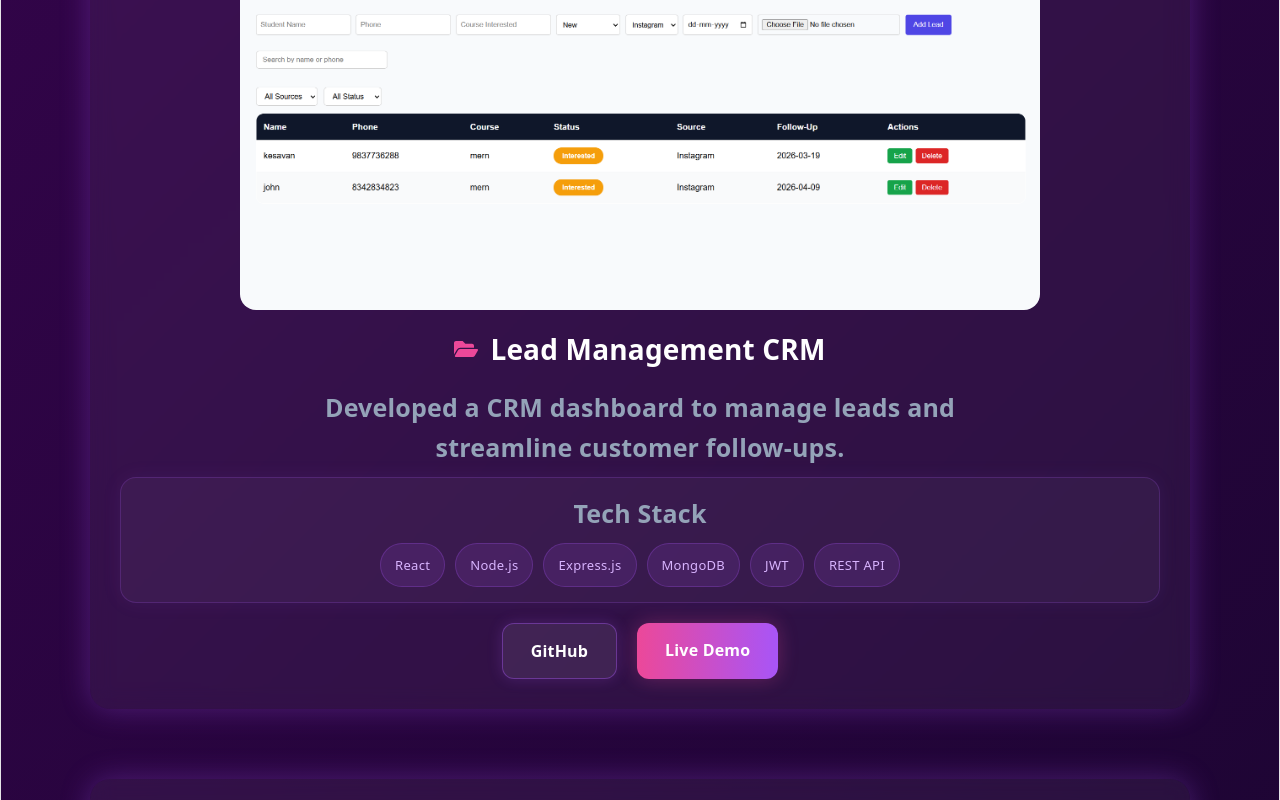
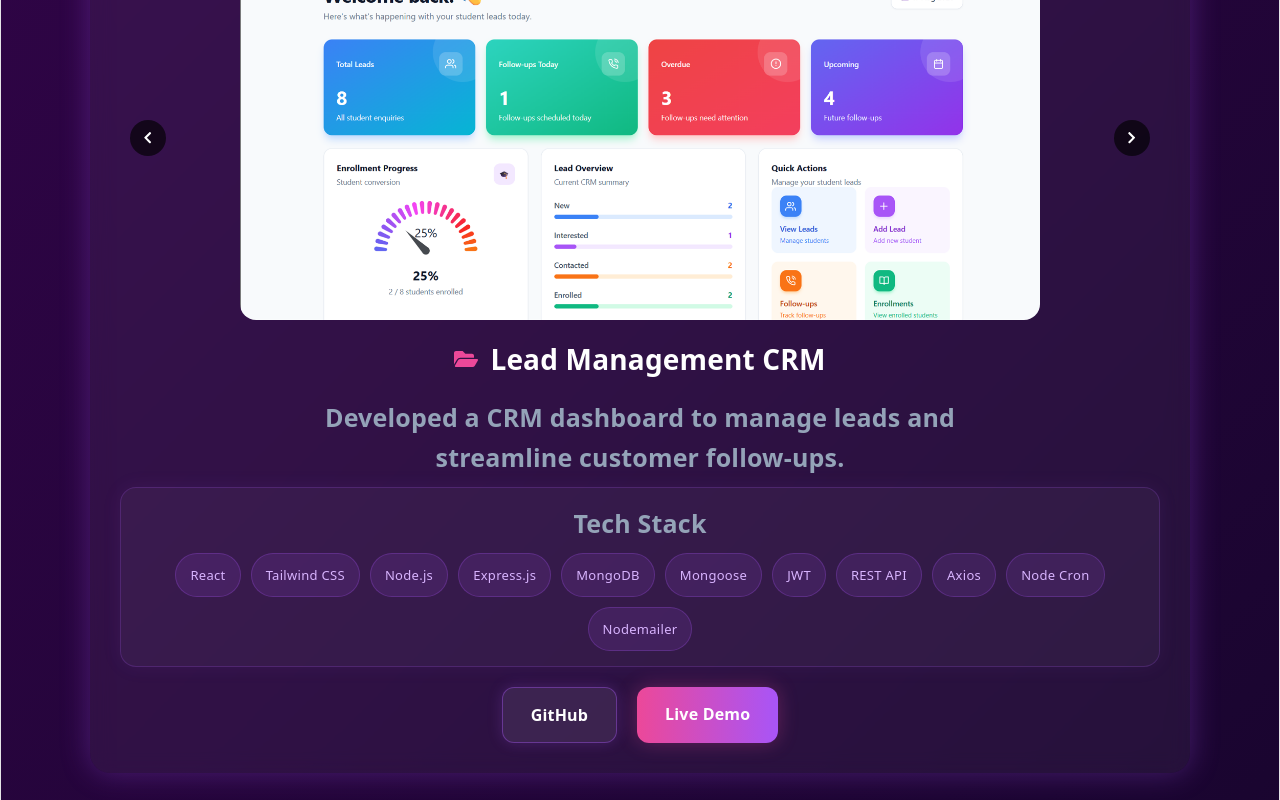
Before and after one commit to Kesavakumar10/Portfolio, a React (Vite) app: page / in a window 1280 px wide. Shown: the part 3080-3880 px from the top of the page. Built offline with nearby package versions, Linux system fonts and the light colour scheme.

Commit message:
updated project

```diff
--- a/src/components/Projects.jsx
+++ b/src/components/Projects.jsx
@@ -1,37 +1,112 @@
+import { useState } from "react";
 import { motion } from "framer-motion";
-import { FaFolderOpen } from "react-icons/fa";
+import {
+  FaFolderOpen,
+  FaChevronLeft,
+  FaChevronRight,
+} from "react-icons/fa";
 
 export default function Projects() {
   const projects = [
     {
       title: "Headless CMS",
-      img: "/Headless-cms.png",
+      images: [
+        "/Headless-cms.png",
+        "",
+        "",
+      ],
       github: "https://github.com/Kesavakumar10/Headless-cms-client-react",
       live: "https://blogspace-cms.netlify.app",
       description:
         "Developed a full-stack Headless CMS with AI-powered blog and image generation, rich text editing, SEO management, scheduled publishing, and secure admin authentication.",
-      tech: ["React", "Vite", "Tailwind CSS", "Node.js", "Express.js", "MongoDB", "JWT", "Multer", "Tiptap", "Gemini AI", "Pollinations AI"],
+      tech: [
+        "React",
+        "Vite",
+        "Tailwind CSS",
+        "Node.js",
+        "Express.js",
+        "MongoDB",
+        "JWT",
+        "Multer",
+        "Tiptap",
+        "Gemini AI",
+        "Pollinations AI",
+      ],
     },
+
     {
       title: "Lead Management CRM",
-      img: "/CRM.png",
-      github: "https://github.com/Kesavakumar10/leadflow/tree/main/frontend/myapp",
+      images: [
+        "/CRM.png",
+        "/CRM1.png",
+        "",
+      ],
+      github:
+        "https://github.com/Kesavakumar10/leadflow/tree/main/frontend/myapp",
       live: "https://leadflowcr.netlify.app/",
       description:
         "Developed a CRM dashboard to manage leads and streamline customer follow-ups.",
-      tech: ["React", "Node.js", "Express.js", "MongoDB", "JWT", "REST API"],
-    },
-    {
-      title: "Shopping Cart Web Application",
-      img: "/WebCart.png",
-      github: "https://github.com/Kesavakumar10/EliteArena",
-      live: "https://elitecart1.netlify.app/",
-      description:
-        "Built a responsive shopping cart app with smooth product browsing and cart management.",
-      tech: ["React", "JavaScript", "CSS", "Material-UI", "Node.js", "Express.js", "MongoDB", "REST API"],
+      tech: [
+        "React",
+        "Tailwind CSS",
+        "Node.js",
+        "Express.js",
+        "MongoDB",
+        "Mongoose",
+        "JWT",
+        "REST API",
+        "Axios",
+        "Node Cron",
+        "Nodemailer",
+      ],
     },
 
+    // {
+      // title: "Shopping Cart Web Application",
+    //   images: [
+    //     "/WebCart.png",
+    //     "",
+    //     "",
+    //   ],
+    //   github: "https://github.com/Kesavakumar10/EliteArena",
+    //   live: "https://elitecart1.netlify.app/",
+    //   description:
+    //     "Built a responsive shopping cart app with smooth product browsing and cart management.",
+    //   tech: [
+    //     "React",
+    //     "JavaScript",
+    //     "CSS",
+    //     "Material-UI",
+    //     "Node.js",
+    //     "Express.js",
+    //     "MongoDB",
+    //     "REST API",
+    //   ],
+    // },
   ];
+
+  const [currentSlides, setCurrentSlides] = useState({});
+
+  const getValidImages = (project) => {
+    return project.images.filter((image) => image !== "");
+  };
+
+  const nextSlide = (projectIndex, totalImages) => {
+    setCurrentSlides((prev) => ({
+      ...prev,
+      [projectIndex]:
+        ((prev[projectIndex] || 0) + 1) % totalImages,
+    }));
+  };
+
+  const previousSlide = (projectIndex, totalImages) => {
+    setCurrentSlides((prev) => ({
+      ...prev,
+      [projectIndex]:
+        ((prev[projectIndex] || 0) - 1 + totalImages) %
+        totalImages,
+    }));
+  };
 
   return (
     <motion.section
@@ -43,31 +118,76 @@ export default function Projects() {
     >
       <div style={{ textAlign: "center" }}>
         <h2 className="projects-heading">PROJECT SHOWCASE</h2>
+
         {/* <p className="heading-line"></p> */}
-        <p className="projects-subtext">A glimpse into what I've been working on.</p>
+
+        <p className="projects-subtext">
+          A glimpse into what I've been working on.
+        </p>
       </div>
 
       <div className="projects-container">
-        {projects.map((project, index) => (
+        {projects.map((project, index) => {
+          const images = getValidImages(project);
+          const currentIndex = currentSlides[index] || 0;
+
+          return (
             <motion.div
               key={index}
               className="project-card"
               initial={{ opacity: 0, y: 50 }}
               whileInView={{ opacity: 1, y: 0 }}
-            transition={{ duration: 0.6, delay: index * 0.2 }}
+              transition={{
+                duration: 0.6,
+                delay: index * 0.2,
+              }}
               viewport={{ once: true }}
             >
-            <img src={project.img} alt={project.title} />
+              <div className="project-image-slider">
+                <img
+                  src={images[currentIndex]}
+                  alt={project.title}
+                />
+
+                {images.length > 1 && (
+                  <>
+                    <button
+                      type="button"
+                      className="slider-btn slider-prev"
+                      onClick={() =>
+                        previousSlide(index, images.length)
+                      }
+                      aria-label="Previous image"
+                    >
+                      <FaChevronLeft />
+                    </button>
+
+                    <button
+                      type="button"
+                      className="slider-btn slider-next"
+                      onClick={() =>
+                        nextSlide(index, images.length)
+                      }
+                      aria-label="Next image"
+                    >
+                      <FaChevronRight />
+                    </button>
+                  </>
+                )}
+              </div>
 
               <h3 className="project-title">
                 <FaFolderOpen className="project-icon" />
                 {project.title}
               </h3>
 
-            <p className="project-description">{project.description}</p>
+              <p className="project-description">
+                {project.description}
+              </p>
 
               <div className="project-tech-section">
                 <p className="tech-heading">Tech Stack</p>
+
                 <div className="project-tech">
                   {project.tech.map((item, i) => (
                     <span key={i} className="tech-pill">
@@ -78,16 +198,27 @@ export default function Projects() {
               </div>
 
               <div className="project-buttons">
-              <a href={project.github} className="project-btn github-btn">
+                <a
+                  href={project.github}
+                  className="project-btn github-btn"
+                  target="_blank"
+                  rel="noopener noreferrer"
+                >
                   GitHub
                 </a>
 
-              <a href={project.live} className="project-btn live-btn">
+                <a
+                  href={project.live}
+                  className="project-btn live-btn"
+                  target="_blank"
+                  rel="noopener noreferrer"
+                >
                   Live Demo
                 </a>
               </div>
             </motion.div>
-        ))}
+          );
+        })}
       </div>
     </motion.section>
   );
--- a/src/index.css
+++ b/src/index.css
@@ -109,3 +109,37 @@ code {
   padding: 4px 8px;
   background: var(--code-bg);
 }
+
+.project-image-slider {
+  position: relative;
+}
+
+.slider-btn {
+  position: absolute;
+  top: 50%;
+  transform: translateY(-50%);
+  width: 36px;
+  height: 36px;
+  border: none;
+  border-radius: 50%;
+  background: rgba(0, 0, 0, 0.65);
+  color: white;
+  display: flex;
+  align-items: center;
+  justify-content: center;
+  cursor: pointer;
+  z-index: 5;
+  transition: 0.2s ease;
+}
+
+.slider-btn:hover {
+  background: rgba(0, 0, 0, 0.9);
+}
+
+.slider-prev {
+  left: 10px;
+}
+
+.slider-next {
+  right: 10px;
+}
```
Also changed, not shown: public/CRM.png, public/CRM1.png (added). Lines whose indentation alone changed are shown as unchanged.
